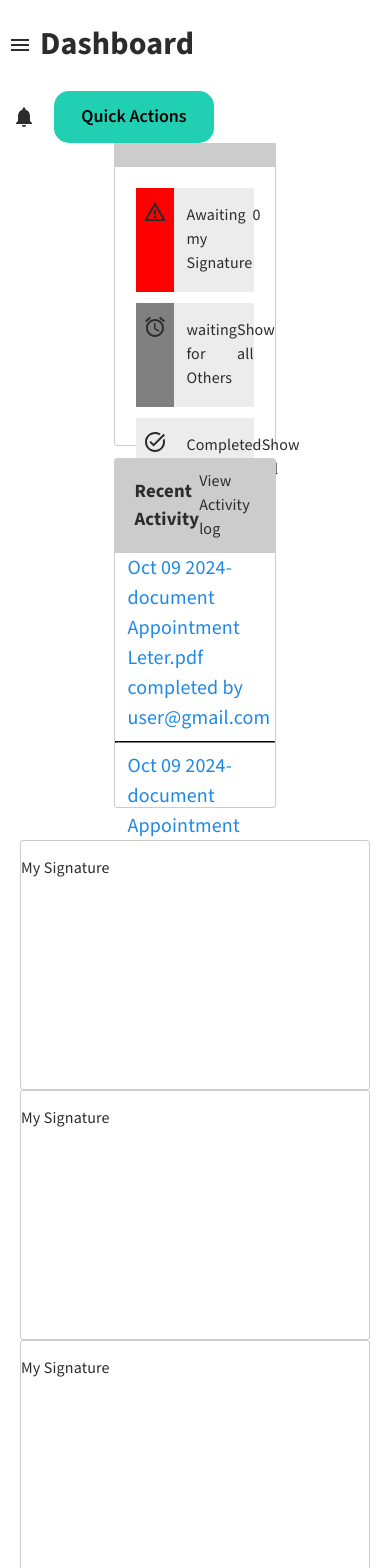
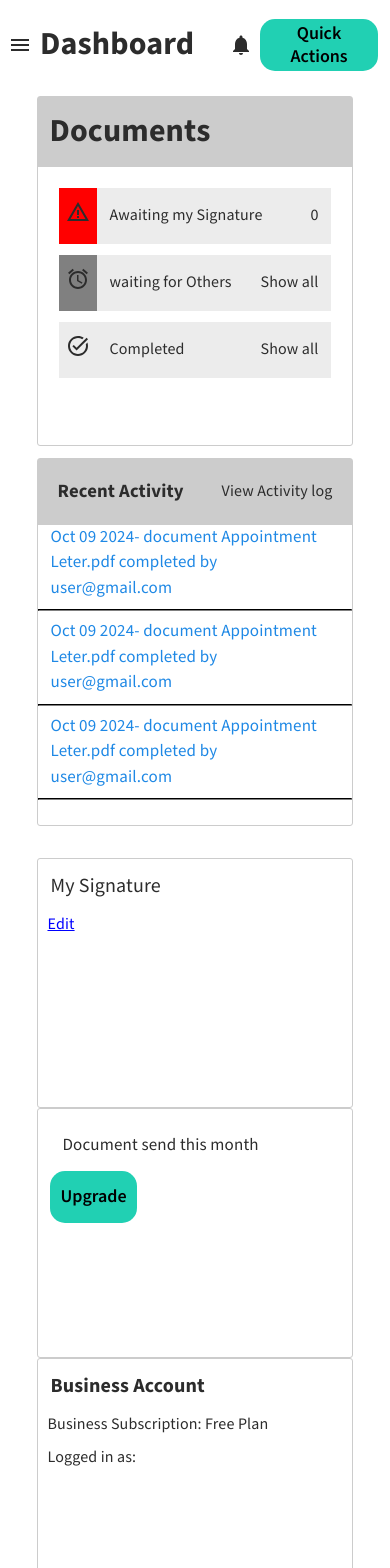
Before and after one commit to asadmehdii/ez-signature, a Next.js app: page /pages/dashboard in a window 390 px wide. Shown: the top 1568 px of the page. Built offline with nearby package versions, Linux system fonts and the light colour scheme.

Commit message:
responsiveness added

```diff
--- a/src/app/components/sidebar/index.tsx
+++ b/src/app/components/sidebar/index.tsx
@@ -47,7 +47,7 @@ export default function Sidebar(props: Props) {
          <Link href={"/"} style={{ textAlign: "center" }}>
              <h1 className="logo"> EzSignature </h1>
          </Link>
-         <Button backgroundColor="var(--secondary-color)" height={60} width={170} borderRadius={15} style={{ margin: "0 auto" }} >
+         <Button backgroundColor="var(--secondary-color)" height={60} width={'79%'} borderRadius={15} style={{ margin: "0 auto" }} >
              Upgrade!
          </Button>
          {/* Pages */}
@@ -104,16 +104,16 @@ export default function Sidebar(props: Props) {
           boxShadow:"none"
         }}
       >
-    <Grid component={"div"} container justifyContent={"space-between"} padding={"0 12px"}>
+    <Grid component={"div"} container justifyContent={"space-between"} padding={"0 12px"} flexWrap={"nowrap"}>
    <Box component={"div"} display={"flex"}>
         <IconButton color="inherit" aria-label="open drawer" edge="start" onClick={handleDrawerToggle} sx={{ display: { md: 'none' } }}>
           <MenuIcon />
           </IconButton>
           <h1>{pageName}</h1>
   </Box>
-  <Box component={"div"} display={"flex"} alignItems={"center"}>
+  <Box component={"div"} display={"flex"} alignItems={"center"} justifyContent={"space-between"}>
        <NotificationsIcon sx={{cursor:"pointer"}} />
-   <Button backgroundColor="var(--secondary-color)" height={52} width={160} borderRadius={15} style={{marginLeft: '18px'}}>Quick Actions</Button>
+   <Button backgroundColor="var(--secondary-color)" height={52} width={"79%"} borderRadius={15}>Quick Actions</Button>
     </Box>
   </Grid>
 </AppBar>
--- a/src/app/pages/dashboard/page.tsx
+++ b/src/app/pages/dashboard/page.tsx
@@ -67,7 +67,7 @@ const Dashboard: React.FC = () => {
             </div>
           </Card>
           <Card
-            className="card1"
+            className="card1 card-Activity"
             padding={"0px"}
             width={"45%"}
             height={"350px"}
@@ -85,7 +85,7 @@ const Dashboard: React.FC = () => {
              color='#1e88e5'
              paddingLeft={12}
              paddingRight={12}
-             fontSize='20px'
+             fontSize='17px'
 
             >
                 Oct 09 2024- document Appointment Leter.pdf completed by user@gmail.com
@@ -97,7 +97,7 @@ const Dashboard: React.FC = () => {
              color='#1e88e5'
              paddingLeft={12}
              paddingRight={12}
-             fontSize='20px'
+             fontSize='17px'
 
             >
                 Oct 09 2024- document Appointment Leter.pdf completed by user@gmail.com
@@ -109,7 +109,7 @@ const Dashboard: React.FC = () => {
              color='#1e88e5'
              paddingLeft={12}
              paddingRight={12}
-             fontSize='20px'
+             fontSize='17px'
 
             >
                 Oct 09 2024- document Appointment Leter.pdf completed by user@gmail.com
@@ -125,50 +125,54 @@ const Dashboard: React.FC = () => {
               container
               width={"100%"}
               justifyContent={"space-evenly"}
-              flexDirection={{xs: "column", md: "row"}}
+              flexDirection={{xs: "column", sm: "row"}}
               alignItems={{xs: "center"}}
               flexWrap={"nowrap"}
               size={{xs: 12}}
               marginTop={"20px"}
             >
             <Card
-            className="card"
+            className="card2 "
             padding={"0px"}
-            width={"350px"}
+            width={"30%"}
             height={"250px"}
             borderWidth={1}
             borderColor="#cccccc"
             borderRadius={3}
           >
             <div>
-                <p>My Signature</p>
+            <Text margin={12} fontSize='20px'>My Signature</Text>
+            <Text margin={9} fontSize='16px' color='blue' style={{textDecoration: 'underline'}}>Edit</Text>
             </div>
           </Card>
           <Card
-            className="card"
-            padding={"0px"}
-            width={"350px"}
+            className="card2"
+            padding={"12px"}
+            width={"30%"}
             height={"250px"}
             borderWidth={1}
             borderColor="#cccccc"
             borderRadius={3}
           >
             <div>
-                <p>My Signature</p>
+            <Text margin={12} fontSize='17px'>Document send this month</Text>
+            <Button backgroundColor="var(--secondary-color)" height={52} borderRadius={15}>Upgrade</Button>
             </div>
           </Card>
           <Card
-            className="card"
+            className="card2"
             padding={"0px"}
-            width={"350px"}
+            width={"30%"}
             height={"250px"}
             borderWidth={1}
             borderColor="#cccccc"
             borderRadius={3}
           >
-            <div>
-                <p>My Signature</p>
-            </div>
+            <Grid>
+            <Text margin={12} fontSize='20px' fontWeight='700'>Business Account</Text>
+            <Text margin={9} fontSize='16px' fontWeight='400'>Business Subscription: Free Plan</Text>
+            <Text margin={9} fontSize='16px' fontWeight='400'>Logged in as: </Text>
+          </Grid>
           </Card>
             </Grid>
         </>
--- a/src/app/styles/dashboard.css
+++ b/src/app/styles/dashboard.css
@@ -9,9 +9,23 @@
     justify-content: 'space-between';
 } */
 
+.card2{
+    background: transparent;
+}
+
 @media screen and (max-width: 768px){
     .card1{
-        width: 80%;
+        width: 88% !important;
         margin-bottom: 12px;
     }
+    .card-Activity{
+        height: 368px !important;
+    }
 }
+
+@media screen and (max-width: 450px){
+    .card2{
+        width: 88% !important;
+        /* margin-bottom: 12px; */
+    }
+}
```
Also changed, not shown: src/app/pages/home/page.tsx (+10 -10 lines).
